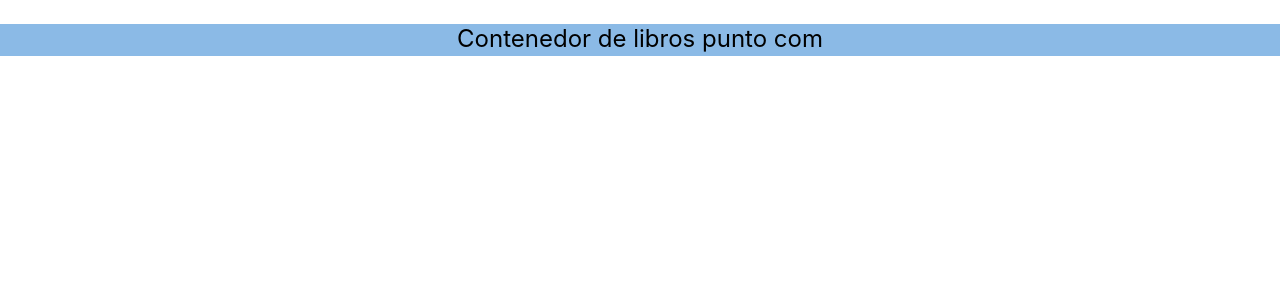
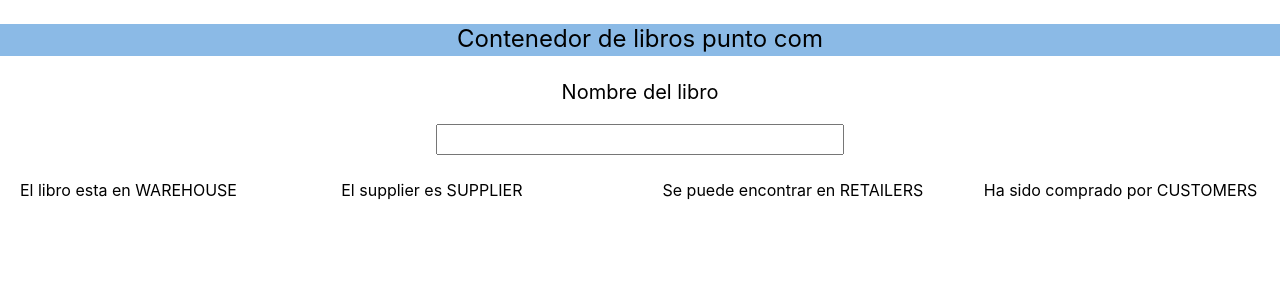
Before and after one commit to rsmith1220/Neo4_BD2, a React (Create React App) app in the folder front/: page / in a window 1280 px wide. Shown: the top 300 px of the page. Built offline with nearby package versions, Linux system fonts and the light colour scheme.

Commit message:
updated front

```diff
--- a/front/public/index.html
+++ b/front/public/index.html
@@ -24,7 +24,7 @@
       work correctly both with client-side routing and a non-root public URL.
       Learn how to configure a non-root public URL by running `npm run build`.
     -->
-    <title>React App</title>
+    <title>Contenedor</title>
   </head>
   <body>
     <noscript>You need to enable JavaScript to run this app.</noscript>
--- a/front/src/App.css
+++ b/front/src/App.css
@@ -8,3 +8,22 @@
   height: 4vh;
   text-align: center;
 }
+
+.contiene{
+  display: grid;
+  grid-template-columns: 1fr 1fr 1fr 1fr;
+  grid-gap: 5px;
+}
+.infor{
+  margin: 20px;
+}
+.buscador{
+  font-size: 20px;
+  text-align: center;
+  margin: 5px;
+}
+
+input{
+  width: 400px;
+  height: 25px;
+}
--- a/front/src/App.js
+++ b/front/src/App.js
@@ -2,14 +2,30 @@ import './App.css';
 
 function App() {
   return (
-    <div className="App">
+    <div className="app">
       <header>
 
         <p className='titulo-principal'>
           Contenedor de libros punto com
         </p>
+      </header>
+    <div className = 'buscador'>
+      <p>Nombre del libro</p>
+      <input>
+      </input>
+    </div>
 
-      </header>
+<div className='contiene'>
+  <p className='infor'>El libro esta en WAREHOUSE</p>
+
+    <p className='infor'>El supplier es SUPPLIER</p>
+
+    <p className='infor'>Se puede encontrar en RETAILERS</p>
+
+    <p className='infor'>Ha sido comprado por CUSTOMERS</p>
+
+</div>
+
     </div>
   );
 }
```
